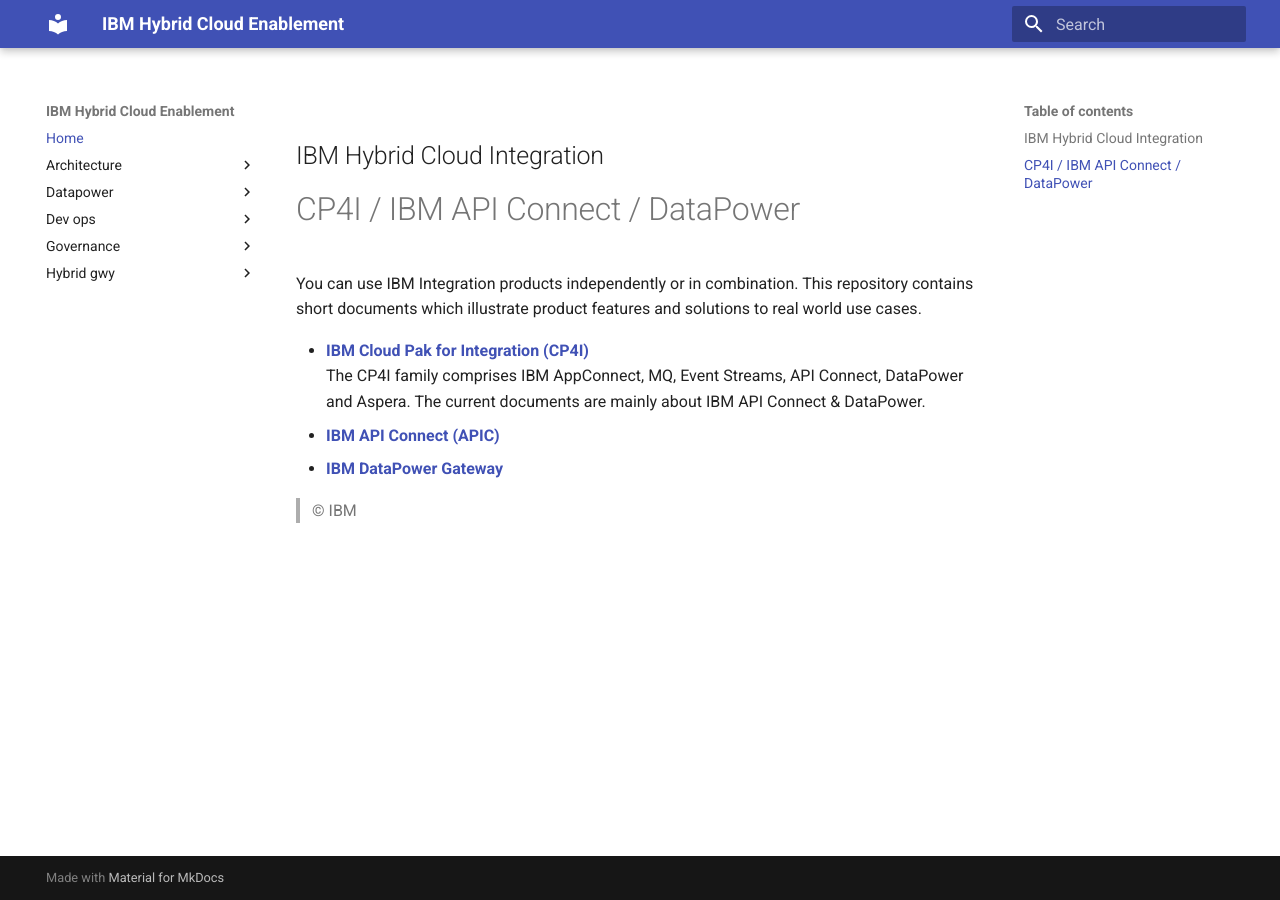
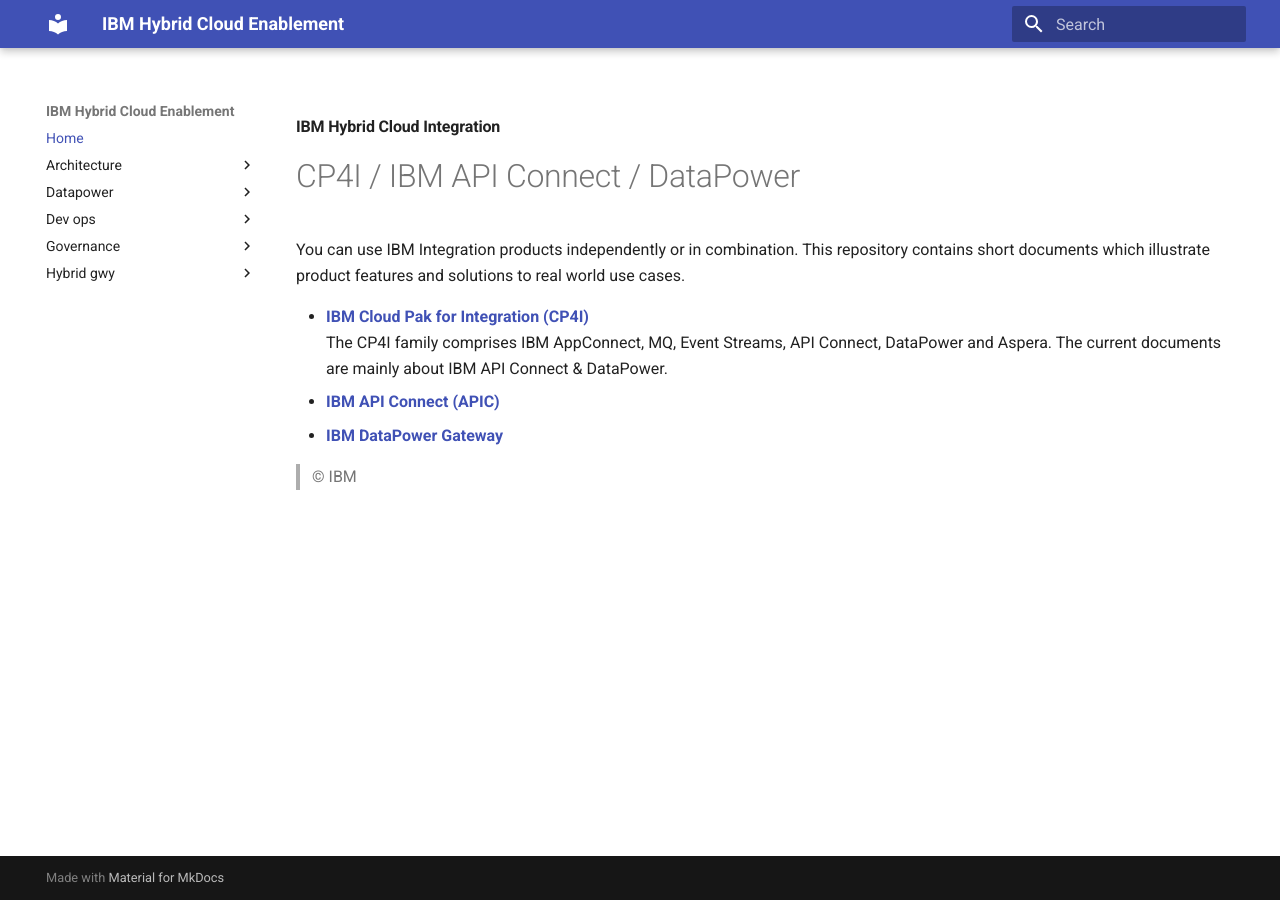
Before and after one commit to ibm-apiconnect/apic-hybrid-cloud-enablement, an MkDocs documentation site: the page built from docs-and-tools/index.md, in a window 1280 px wide. Built offline with MkDocs 1.6.1 and Material for MkDocs 9.7.7, drawn with Linux system fonts in a browser that asks for light colours.

```diff
--- a/docs-and-tools/index.md
+++ b/docs-and-tools/index.md
@@ -1,5 +1,9 @@
-## IBM Hybrid Cloud Integration
+#### IBM Hybrid Cloud Integration
+
+
 # CP4I / IBM API Connect / DataPower
+
+
 
 You can use IBM Integration products independently or in combination. This repository contains short documents which illustrate product features and solutions to real world use cases.
 
--- a/mkdocs.yml
+++ b/mkdocs.yml
@@ -1,14 +1,47 @@
 site_name: IBM Hybrid Cloud Enablement
 theme:
   name: material
+  features:
+      - content.code.annotate
+      - content.tooltips
+      - navigation.instant
+      - navigation.indexes
+      - navigation.tracking
+      - search.highlight
+      - search.share
+      - search.suggest
+      - toc.follow
+      - toc.integrate
 docs_dir: docs-and-tools
 markdown_extensions:
+  - abbr
+  - attr_list
+  - admonition
+  - def_list
+  - footnotes
+  - meta
+  - md_in_html
+  - pymdownx.smartsymbols
+  - pymdownx.superfences
+  - toc:
+      permalink: true
+      toc_depth: 3
+  - pymdownx.betterem:
+      smart_enable: all
+  - pymdownx.tabbed:
+      alternate_style: true
+  - pymdownx.details
+  - pymdownx.snippets:
+      base_path: docs-mk/snippets
+  - pymdownx.emoji:
+      emoji_index: !!python/name:materialx.emoji.twemoji
+      emoji_generator: !!python/name:materialx.emoji.to_svg
   - pymdownx.highlight:
       anchor_linenums: true
-      line_spans: __span
-      pygments_lang_class: true
   - pymdownx.inlinehilite
-  - pymdownx.snippets
-  - pymdownx.superfences
-  - toc:
-      toc_depth: 3
+  - pymdownx.keys
+  - pymdownx.caret
+  - pymdownx.mark
+  - pymdownx.tasklist:
+      custom_checkbox: true
+  - pymdownx.tilde
```
Also changed, not shown: README.md (+3 -1 lines).
